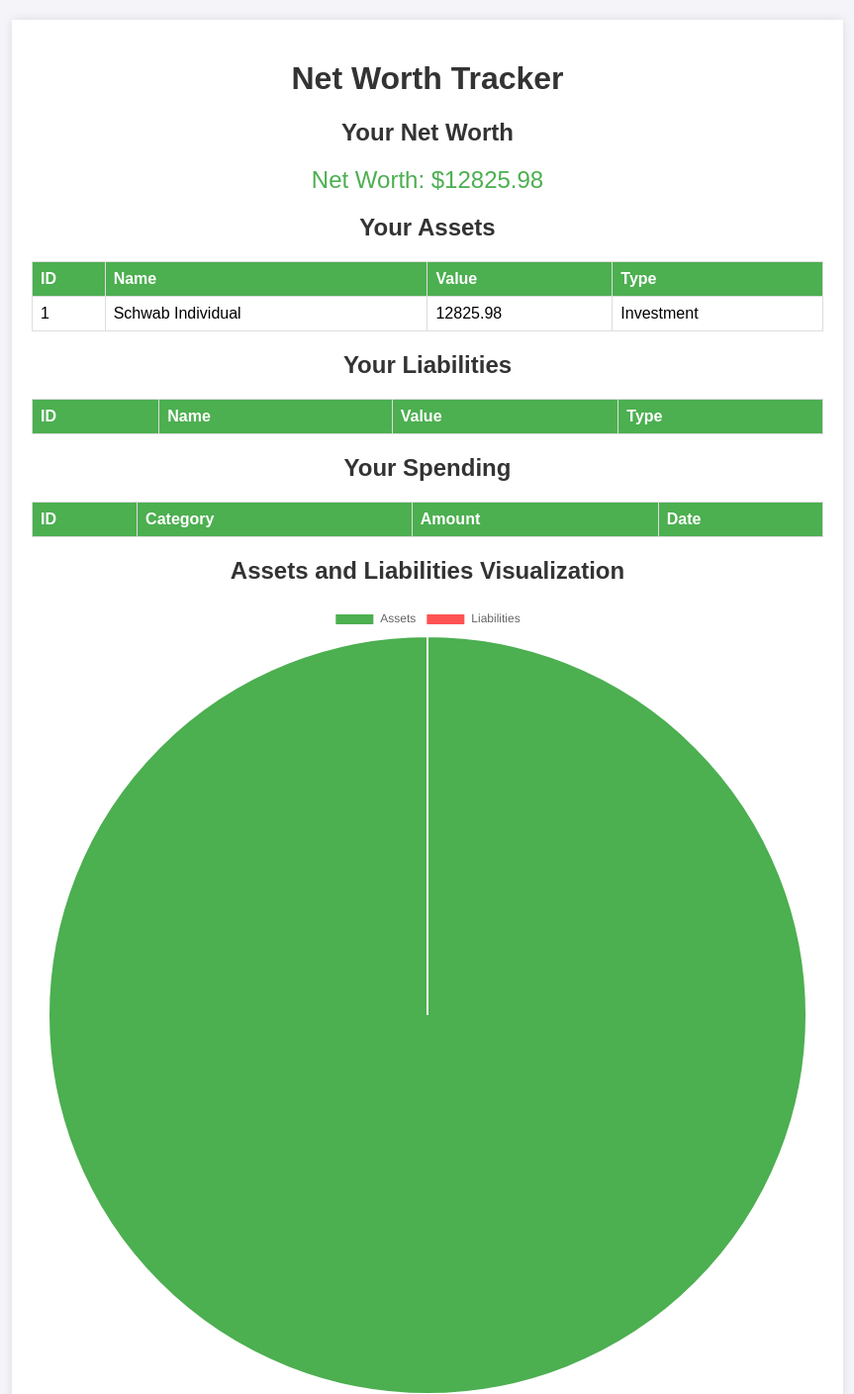
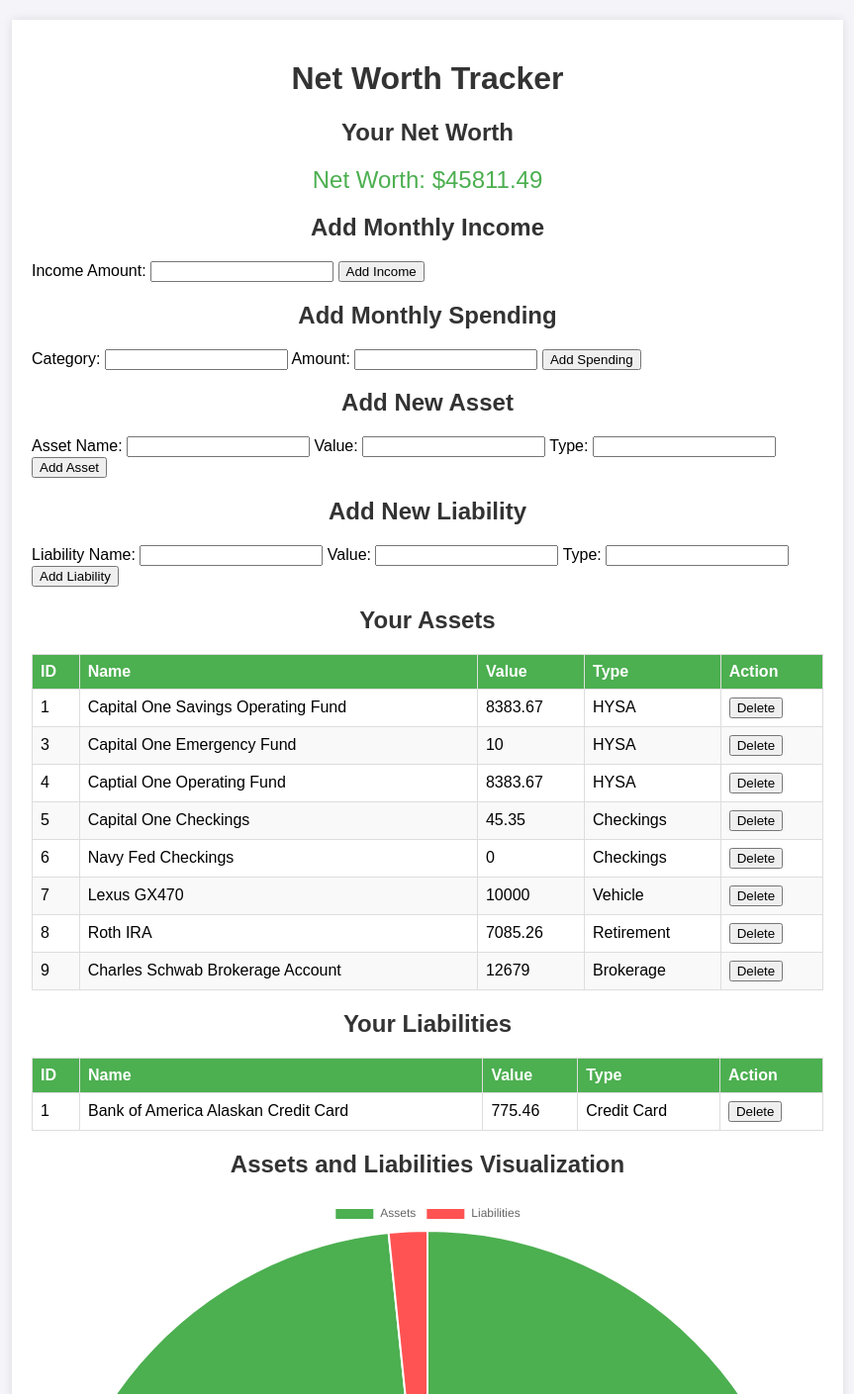
Before and after one commit to akcone2003/Net_Worth_Tracker, a Flask app: page / in a window 1280 px wide. Shown: the top 1409 px of the page at 99% size, without its empty margins (208-1071 px from the left). Run offline with Flask 3, Linux system fonts and the light colour scheme; data comes from the database, SQL or seed files in the repository; data that the repository does not hold is empty.

Commit message:
Continued UI updates, added forms for assets, liabilities, monthly spending and income

```diff
--- a/app.py
+++ b/app.py
@@ -1,5 +1,6 @@
 from flask import Flask, jsonify, request, render_template
 from flask_sqlalchemy import SQLAlchemy
+
 
 app = Flask(__name__)
 
@@ -22,14 +23,17 @@ class Liability(db.Model):
     value = db.Column(db.Float, nullable=False)
     liability_type = db.Column(db.String(50), nullable=False)  # E.g., 'Mortgage', 'Car Loan'
 
-# Define the Spending Model
-class Spending(db.Model):
+# Model for Monthly Income and Monthly Spending
+class MonthlyIncome(db.Model):
     id = db.Column(db.Integer, primary_key=True)
-    category = db.Column(db.String(100), nullable=False)  # E.g., 'Food', 'Entertainment'
     amount = db.Column(db.Float, nullable=False)
-    date = db.Column(db.String(50), nullable=False)  # You could use datetime for better accuracy
 
-# Manually create tables when the app starts
+class MonthlySpending(db.Model):
+    id = db.Column(db.Integer, primary_key=True)
+    category = db.Column(db.String(100), nullable=False)
+    amount = db.Column(db.Float, nullable=False)
+
+# Create the database tables
 with app.app_context():
     db.create_all()
 
@@ -38,7 +42,7 @@ with app.app_context():
 def home():
     return render_template('index.html')
 
-# Adding routes for assets, liabilities, and expenses
+# Route to add an asset
 @app.route('/assets', methods=['POST'])
 def add_asset():
     data = request.get_json()
@@ -56,57 +60,70 @@ def add_liability():
     db.session.commit()
     return jsonify({'message': 'Liability added successfully'}), 201
 
-# Route to add a spending
-@app.route('/spending', methods=['POST'])
-def add_spending():
+# Route to add monthly income
+@app.route('/monthly_income', methods=['POST'])
+def add_monthly_income():
     data = request.get_json()
-    new_spending = Spending(category=data['category'], amount=data['amount'], date=data['date'])
-    db.session.add(new_spending)
-    db.session.commit()
-    return jsonify({'message': 'Spending added successfully'}), 201
+    try:
+        new_income = MonthlyIncome(amount=data['amount'])
+        db.session.add(new_income)
+        db.session.commit()
+        return jsonify({'message': 'Monthly income added successfully'}), 201
+    except Exception as e:
+        db.session.rollback()
+        return jsonify({'message': f'Error occurred: {e}'}), 500
 
-# GET
-# Route to get all assets
+# Route to add monthly spending
+@app.route('/monthly_spending', methods=['POST'])
+def add_monthly_spending():
+    data = request.get_json()
+    try:
+        new_spending = MonthlySpending(category=data['category'], amount=data['amount'])
+        db.session.add(new_spending)
+        db.session.commit()
+        return jsonify({'message': 'Monthly spending added successfully'}), 201
+    except Exception as e:
+        db.session.rollback()
+        return jsonify({'message': f'Error occurred: {e}'}), 500
+
+# Route to get total monthly income and spending
+@app.route('/monthly_income_spending', methods=['GET'])
+def get_monthly_income_spending():
+    total_income = db.session.query(db.func.sum(MonthlyIncome.amount)).scalar() or 0
+    total_spending = db.session.query(db.func.sum(MonthlySpending.amount)).scalar() or 0
+    return jsonify({'total_income': total_income, 'total_spending': total_spending})
+
+# Route to calculate net worth (assets vs liabilities)
+@app.route('/net_worth', methods=['GET'])
+def get_net_worth():
+    total_assets = db.session.query(db.func.sum(Asset.value)).scalar() or 0
+    total_liabilities = db.session.query(db.func.sum(Liability.value)).scalar() or 0
+    net_worth = total_assets - total_liabilities
+    return jsonify({
+        'net_worth': net_worth,
+        'total_assets': total_assets,
+        'total_liabilities': total_liabilities
+    })
+
+# Route to get all assets (GET request)
 @app.route('/assets', methods=['GET'])
 def get_assets():
     assets = Asset.query.all()
     asset_list = [{'id': asset.id, 'name': asset.name, 'value': asset.value, 'type': asset.asset_type} for asset in assets]
     return jsonify(asset_list), 200
 
-# Route to get all liabilities
+# Route to get all liabilities (GET request)
 @app.route('/liabilities', methods=['GET'])
 def get_liabilities():
     liabilities = Liability.query.all()
     liability_list = [{'id': liability.id, 'name': liability.name, 'value': liability.value, 'type': liability.liability_type} for liability in liabilities]
     return jsonify(liability_list), 200
 
-# Route to get all spending
-@app.route('/spending', methods=['GET'])
-def get_spending():
-    spending = Spending.query.all()
-    spending_list = [{'id': spend.id, 'category': spend.category, 'amount': spend.amount, 'date': spend.date} for spend in spending]
-    return jsonify(spending_list), 200
-
-
-# Route to calculate net worth
-@app.route('/net_worth', methods=['GET'])
-def get_net_worth():
-    total_assets = db.session.query(db.func.sum(Asset.value)).scalar() or 0
-    total_liabilities = db.session.query(db.func.sum(Liability.value)).scalar() or 0
-    net_worth = total_assets - total_liabilities
-
-    return jsonify({
-        'net_worth': net_worth,
-        'total_assets': total_assets,
-        'total_liabilities': total_liabilities
-    })
-
-# CRUD Operations
+# CRUD Operations (Update and Delete Assets)
 @app.route('/assets/<int:id>', methods=['PUT'])
 def update_asset(id):
     data = request.get_json()
     asset = Asset.query.get(id)
-
     if asset:
         asset.name = data['name']
         asset.value = data['value']
@@ -116,11 +133,9 @@ def update_asset(id):
     else:
         return jsonify({'message': 'Asset not found'}), 404
 
-
 @app.route('/assets/<int:id>', methods=['DELETE'])
 def delete_asset(id):
     asset = Asset.query.get(id)
-
     if asset:
         db.session.delete(asset)
         db.session.commit()
@@ -128,7 +143,15 @@ def delete_asset(id):
     else:
         return jsonify({'message': 'Asset not found'}), 404
 
-
+@app.route('/liabilities/<int:id>', methods=['DELETE'])
+def delete_liability(id):
+    liability = Liability.query.get(id)
+    if liability:
+        db.session.delete(liability)
+        db.session.commit()
+        return jsonify({'message': 'Liability deleted successfully'}), 200
+    else:
+        return jsonify({'message': 'Liability not found'}), 404
 
 if __name__ == '__main__':
     app.run(debug=True)
--- a/static/app.js
+++ b/static/app.js
@@ -1,4 +1,4 @@
-// Fetch and display Net Worth
+// Fetch and display Net Worth (Assets vs Liabilities)
 fetch('/net_worth')
     .then(response => response.json())
     .then(data => {
@@ -6,55 +6,97 @@ fetch('/net_worth')
         createNetWorthChart(data.total_assets, data.total_liabilities);  // Create chart for assets vs liabilities
     });
 
+// Fetch and display total monthly income and spending
+fetch('/monthly_income_spending')
+    .then(response => response.json())
+    .then(data => {
+        createIncomeVsSpendingChart(data.total_income, data.total_spending);  // Create chart for income vs spending
+    });
+
 // Fetch and display all assets
 fetch('/assets')
     .then(response => response.json())
     .then(data => {
         const tableBody = document.querySelector('#assets-table tbody');
+        tableBody.innerHTML = "";  // Clear table before rendering
         data.forEach(asset => {
             const row = `<tr>
                             <td>${asset.id}</td>
                             <td>${asset.name}</td>
                             <td>${asset.value}</td>
                             <td>${asset.type}</td>
+                            <td><button onclick="deleteAsset(${asset.id})">Delete</button></td>
                         </tr>`;
             tableBody.innerHTML += row;
         });
-    });
+    })
+    .catch((error) => console.error('Error fetching assets:', error));
+
+// Function to send a DELETE request to the backend
+function deleteAsset(assetId) {
+    if (confirm('Are you sure you want to delete this asset?')) {
+        fetch(`/assets/${assetId}`, {
+            method: 'DELETE',
+        })
+        .then(response => response.json())
+        .then(data => {
+            alert(data.message);
+            location.reload();  // Reload the page to refresh the table after deletion
+        })
+        .catch(error => console.error('Error deleting asset:', error));
+    }
+}
+
 
 // Fetch and display all liabilities
 fetch('/liabilities')
     .then(response => response.json())
     .then(data => {
         const tableBody = document.querySelector('#liabilities-table tbody');
+        tableBody.innerHTML = "";  // Clear table before rendering
         data.forEach(liability => {
-            const row = `<tr>
-                            <td>${liability.id}</td>
-                            <td>${liability.name}</td>
-                            <td>${liability.value}</td>
-                            <td>${liability.type}</td>
-                        </tr>`;
+            const row = `
+                <tr>
+                    <td>${liability.id}</td>
+                    <td>${liability.name}</td>
+                    <td>${liability.value}</td>
+                    <td>${liability.type}</td>
+                    <td><button class="delete-liability-btn" data-id="${liability.id}">Delete</button></td>
+                </tr>
+            `;
             tableBody.innerHTML += row;
         });
-    });
 
-// Fetch and display all spending
-fetch('/spending')
+        // Add event listeners to each delete button
+        document.querySelectorAll('.delete-liability-btn').forEach(button => {
+            button.addEventListener('click', function() {
+                const liabilityId = this.getAttribute('data-id');
+                deleteLiability(liabilityId);
+            });
+        });
+    })
+    .catch((error) => console.error('Error fetching liabilities:', error));
+
+// Function to delete a liability by ID
+function deleteLiability(liabilityId) {
+    fetch(`/liabilities/${liabilityId}`, {
+        method: 'DELETE',
+        headers: {
+            'Content-Type': 'application/json',
+        }
+    })
     .then(response => response.json())
     .then(data => {
-        const tableBody = document.querySelector('#spending-table tbody');
-        data.forEach(spend => {
-            const row = `<tr>
-                            <td>${spend.id}</td>
-                            <td>${spend.category}</td>
-                            <td>${spend.amount}</td>
-                            <td>${spend.date}</td>
-                        </tr>`;
-            tableBody.innerHTML += row;
-        });
-    });
+        alert(data.message);
+        location.reload();  // Reload the page to reflect the deletion
+    })
+    .catch((error) => console.error('Error deleting liability:', error));
+}
 
-// Function to create a pie chart for assets and liabilities
+
+
+
+// Function to create a pie chart for Net Worth (Assets vs Liabilities)
 function createNetWorthChart(totalAssets, totalLiabilities) {
     const ctx = document.getElementById('netWorthChart').getContext('2d');
     const netWorthChart = new Chart(ctx, {
@@ -77,3 +119,130 @@ function createNetWorthChart(totalAssets, totalLiabilities) {
         }
     });
 }
+
+// Function to create a pie chart for Income vs Spending
+function createIncomeVsSpendingChart(totalIncome, totalSpending) {
+    const ctx = document.getElementById('incomeSpendingChart').getContext('2d');
+    const incomeSpendingChart = new Chart(ctx, {
+        type: 'pie',
+        data: {
+            labels: ['Income', 'Spending'],
+            datasets: [{
+                label: 'Income vs Spending',
+                data: [totalIncome, totalSpending],
+                backgroundColor: ['#4CAF50', '#FF5252'],
+            }]
+        },
+        options: {
+            responsive: true,
+            plugins: {
+                legend: {
+                    position: 'top',
+                }
+            }
+        }
+    });
+}
+
+// Handle form submissions for adding monthly income
+document.getElementById('add-income-form').addEventListener('submit', function(event) {
+    event.preventDefault();
+
+    const incomeAmount = parseFloat(document.getElementById('income-amount').value);
+
+    fetch('/monthly_income', {
+        method: 'POST',
+        headers: {
+            'Content-Type': 'application/json',
+        },
+        body: JSON.stringify({
+            amount: incomeAmount
+        }),
+    })
+    .then(response => response.json())
+    .then(data => {
+        alert(data.message);
+        fetchIncomeVsSpending();  // Update the pie chart
+    })
+    .catch((error) => console.error('Error:', error));
+});
+
+// Handle form submissions for adding an asset
+document.getElementById('add-asset-form').addEventListener('submit', function(event) {
+    event.preventDefault();
+
+    const assetName = document.getElementById('asset-name').value;
+    const assetValue = parseFloat(document.getElementById('asset-value').value);
+    const assetType = document.getElementById('asset-type').value;
+
+    fetch('/assets', {
+        method: 'POST',
+        headers: {
+            'Content-Type': 'application/json',
+        },
+        body: JSON.stringify({
+            name: assetName,
+            value: assetValue,
+            asset_type: assetType
+        }),
+    })
+    .then(response => response.json())
+    .then(data => {
+        alert(data.message);
+        location.reload();  // Reload the page to refresh the data
+    })
+    .catch((error) => console.error('Error:', error));
+});
+
+// Handle form submissions for adding a liability
+document.getElementById('add-liability-form').addEventListener('submit', function(event) {
+    event.preventDefault();
+
+    const liabilityName = document.getElementById('liability-name').value;
+    const liabilityValue = parseFloat(document.getElementById('liability-value').value);
+    const liabilityType = document.getElementById('liability-type').value;
+
+    fetch('/liabilities', {
+        method: 'POST',
+        headers: {
+            'Content-Type': 'application/json',
+        },
+        body: JSON.stringify({
+            name: liabilityName,
+            value: liabilityValue,
+            liability_type: liabilityType
+        }),
+    })
+    .then(response => response.json())
+    .then(data => {
+        alert(data.message);
+        location.reload();  // Reload the page to refresh the data
+    })
+    .catch((error) => console.error('Error:', error));
+});
+
+
+// Handle form submissions for adding monthly spending
+document.getElementById('add-monthly-spending-form').addEventListener('submit', function(event) {
+    event.preventDefault();
+
+    const spendingCategory = document.getElementById('monthly-spending-category').value;
+    const spendingAmount = parseFloat(document.getElementById('monthly-spending-amount').value);
+
+    fetch('/monthly_spending', {
+        method: 'POST',
+        headers: {
+            'Content-Type': 'application/json',
+        },
+        body: JSON.stringify({
+            category: spendingCategory,
+            amount: spendingAmount
+        }),
+    })
+    .then(response => response.json())
+    .then(data => {
+        alert(data.message);
+        fetchIncomeVsSpending();  // Update the pie chart
+    })
+    .catch((error) => console.error('Error:', error));
+});
--- a/templates/index.html
+++ b/templates/index.html
@@ -5,17 +5,70 @@
     <meta name="viewport" content="width=device-width, initial-scale=1.0">
     <title>Net Worth Tracker</title>
     <link rel="stylesheet" href="{{ url_for('static', filename='styles.css') }}">
-    <script src="https://cdn.jsdelivr.net/npm/chart.js"></script> <!-- Chart.js for visualizations -->
+    <script src="https://cdn.jsdelivr.net/npm/chart.js"></script>
 </head>
 <body>
     <div class="container">
         <h1>Net Worth Tracker</h1>
 
+
+        <!-- Net Worth Display -->
         <div id="net-worth-section">
             <h2>Your Net Worth</h2>
             <div id="net-worth">Loading...</div>
         </div>
 
+        <!-- Form to Add Monthly Income -->
+        <div id="add-income-section">
+            <h2>Add Monthly Income</h2>
+            <form id="add-income-form">
+                <label for="income-amount">Income Amount:</label>
+                <input type="number" id="income-amount" step="0.01" min="0" required>
+                <button type="submit">Add Income</button>
+            </form>
+        </div>
+
+        <!-- Form to Add Monthly Spending -->
+        <div id="add-monthly-spending-section">
+            <h2>Add Monthly Spending</h2>
+            <form id="add-monthly-spending-form">
+                <label for="monthly-spending-category">Category:</label>
+                <input type="text" id="monthly-spending-category" required>
+                <label for="monthly-spending-amount">Amount:</label>
+                <input type="number" id="monthly-spending-amount" step="0.01" min="0" required>
+                <button type="submit">Add Spending</button>
+            </form>
+        </div>
+
+        <!-- Form to Add Asset -->
+        <div id="add-asset-section">
+            <h2>Add New Asset</h2>
+            <form id="add-asset-form">
+                <label for="asset-name">Asset Name:</label>
+                <input type="text" id="asset-name" required>
+                <label for="asset-value">Value:</label>
+                <input type="number" id="asset-value" step="0.01" min="0" required>
+                <label for="asset-type">Type:</label>
+                <input type="text" id="asset-type" required>
+                <button type="submit">Add Asset</button>
+            </form>
+        </div>
+
+        <!-- Form to Add Liability -->
+        <div id="add-liability-section">
+            <h2>Add New Liability</h2>
+            <form id="add-liability-form">
+                <label for="liability-name">Liability Name:</label>
+                <input type="text" id="liability-name" required>
+                <label for="liability-value">Value:</label>
+                <input type="number" id="liability-value" step="0.01" min="0" required>
+                <label for="liability-type">Type:</label>
+                <input type="text" id="liability-type" required>
+                <button type="submit">Add Liability</button>
+            </form>
+        </div>
+
+        <!-- Assets Section -->
         <div id="assets-section">
             <h2>Your Assets</h2>
             <table id="assets-table">
@@ -25,12 +78,14 @@
                         <th>Name</th>
                         <th>Value</th>
                         <th>Type</th>
+                        <th>Action</th>
                     </tr>
                 </thead>
                 <tbody></tbody>
             </table>
         </div>
 
+        <!-- Liabilities Section -->
         <div id="liabilities-section">
             <h2>Your Liabilities</h2>
             <table id="liabilities-table">
@@ -40,21 +95,7 @@
                         <th>Name</th>
                         <th>Value</th>
                         <th>Type</th>
-                    </tr>
-                </thead>
-                <tbody></tbody>
-            </table>
-        </div>
-
-        <div id="spending-section">
-            <h2>Your Spending</h2>
-            <table id="spending-table">
-                <thead>
-                    <tr>
-                        <th>ID</th>
-                        <th>Category</th>
-                        <th>Amount</th>
-                        <th>Date</th>
+                        <th>Action</th>
                     </tr>
                 </thead>
                 <tbody></tbody>
@@ -66,6 +107,12 @@
             <h2>Assets and Liabilities Visualization</h2>
             <canvas id="netWorthChart"></canvas>
         </div>
+
+        <!-- Income vs Spending Visualization Section -->
+        <div id="income-vs-spending-section">
+            <h2>Income vs Spending Visualization</h2>
+            <canvas id="incomeSpendingChart"></canvas>
+        </div>
     </div>
 
     <!-- Add reference to app.js -->
```
Also changed, not shown: instance/finance.db.
